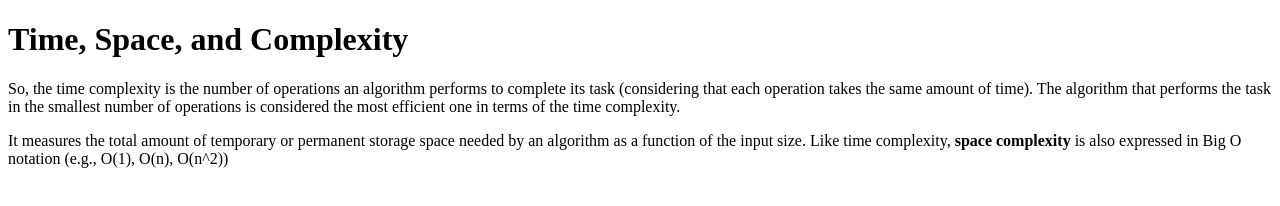
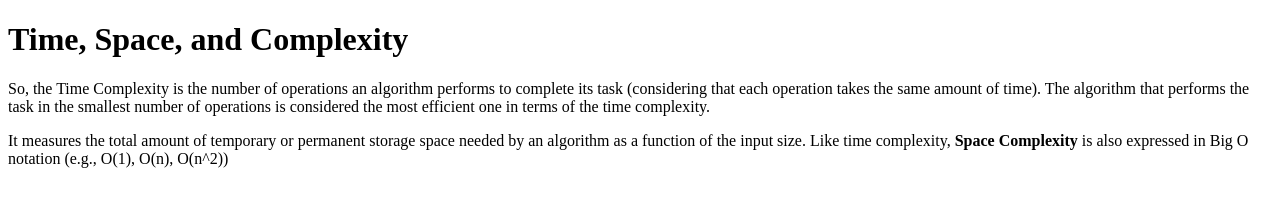
Before and after one commit to acciojob/time-and-space-complexity-dasdipayan2002, a website: page main.html in a window 1280 px wide. Drawn offline with Linux system fonts and the light colour scheme.

Commit message:
created a submission

```diff
--- a/main.html
+++ b/main.html
@@ -10,7 +10,7 @@
 	<!-- the entire body must be written by student -->
 	<h1>Time, Space, and Complexity</h1>
 	<p>
-		So, the time complexity is the number of operations an algorithm
+		So, the Time Complexity is the number of operations an algorithm
 		performs to complete its task (considering that each operation takes
 		the same amount of time). The algorithm that performs
 		the task in the smallest number of operations is
@@ -20,7 +20,7 @@
 		It measures the total amount of temporary or
 		permanent storage space needed by an algorithm as a
 		function of the input size. Like time complexity,
-		<b>space complexity</b> is also expressed in Big O notation
+		<b>Space Complexity</b> is also expressed in Big O notation
 		(e.g., O(1), O(n), O(n^2))
 	</p>
     <script type="text/javascript" src="./script.js">
```
